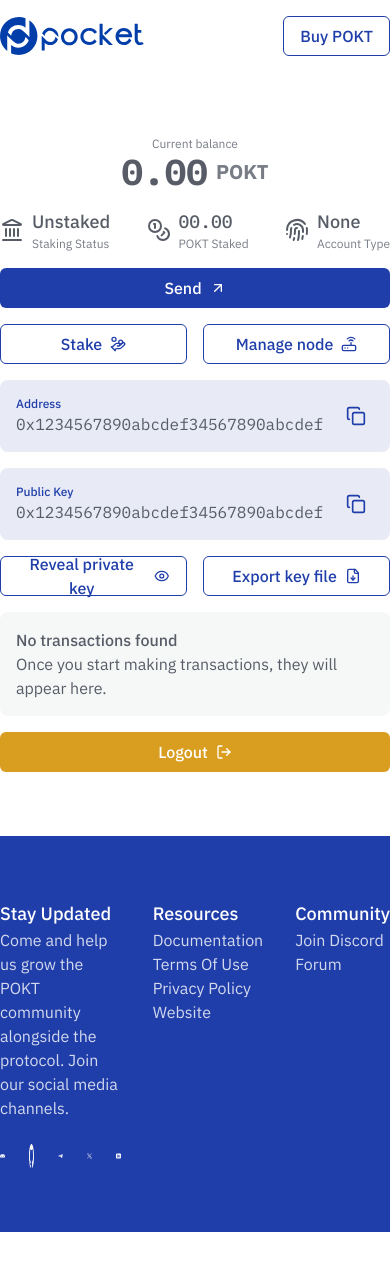
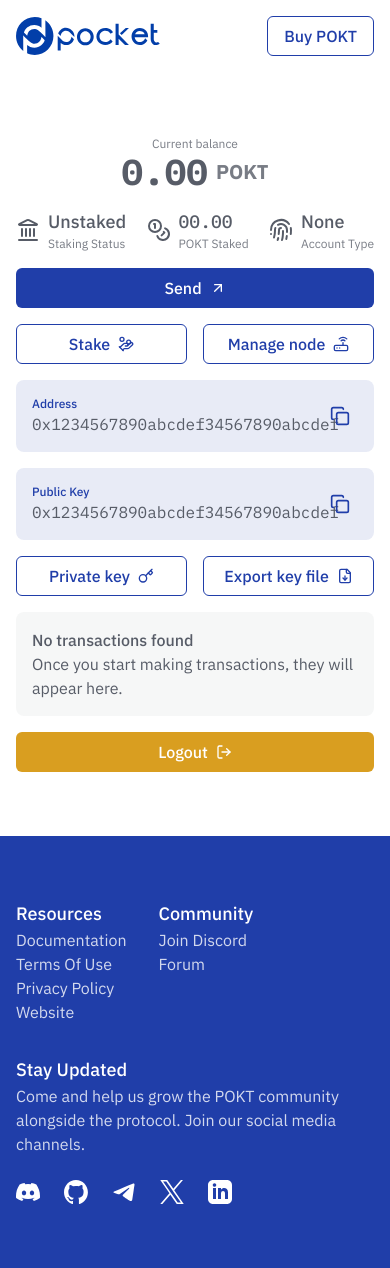
Before and after one commit to pokt-network/web-wallet-v2, a React (Vite) app: page /wallet in a window 390 px wide. Before the commit the page ends 1232 px from the top, so only its background shows below. Built offline with nearby package versions, Linux system fonts and the light colour scheme.

Commit message:
chore: replaces divs with Container component for better responsiveness

```diff
--- a/src/components/footer.tsx
+++ b/src/components/footer.tsx
@@ -1,7 +1,7 @@
 export function Footer(): JSX.Element {
   return (
-    <div className="bg-pocket-blue text-white py-16">
-      <div className="flex justify-between max-w-3xl mx-auto gap-8">
+    <div className="bg-pocket-blue text-white py-16 px-4">
+      <div className="flex lg:flex-row flex-col-reverse justify-between max-w-3xl mx-auto gap-8">
         <div>
           <div>
             <h3 className="font-medium text-lg">Stay Updated</h3>
--- a/src/components/header.tsx
+++ b/src/components/header.tsx
@@ -2,7 +2,7 @@
 
 export function Header(): JSX.Element {
   return (
-    <div className="py-4 w-full max-w-3xl mx-auto flex items-center justify-between">
+    <div className="py-4 w-full max-w-3xl mx-auto flex items-center justify-between px-4 lg:px-0">
       <img src="/images/logo.svg" alt="logo" className="w-36" />
       <Button variant="outline">Buy POKT</Button>
     </div>
--- a/src/pages/create-wallet.tsx
+++ b/src/pages/create-wallet.tsx
@@ -6,6 +6,7 @@
 import { Title } from "@/components/title";
 import { Alert } from "@/components/alert";
 import { Button } from "@/components/button";
+import { Container } from "@/components/container";
 import { useAccount } from "@/context/account-context";
 import { KeyManager } from "@pokt-foundation/pocketjs-signer";
 
@@ -29,7 +30,7 @@
   }
 
   return (
-    <div className="max-w-md mx-auto text-pocket-gray flex flex-col gap-4">
+    <Container>
       <Title>Create Wallet</Title>
 
       <p>Create a passphrase to protect your wallet.</p>
@@ -68,6 +69,6 @@
           Import Wallet
         </Link>
       </p>
-    </div>
+    </Container>
   );
 }
--- a/src/pages/download-wallet.tsx
+++ b/src/pages/download-wallet.tsx
@@ -5,6 +5,7 @@
 import { Title } from "@/components/title";
 import { Alert } from "@/components/alert";
 import { Button } from "@/components/button";
+import { Container } from "@/components/container";
 import { useAccount } from "@/context/account-context";
 import {
   AlertDialog,
@@ -29,7 +30,7 @@
   }
 
   return (
-    <div className="max-w-md mx-auto text-pocket-gray text-center flex flex-col gap-4">
+    <Container>
       <Title>Download Key File</Title>
 
       <p className="text-left">Download the key file to continue</p>
@@ -81,7 +82,7 @@
           </AlertDialogFooter>
         </AlertDialogContent>
       </AlertDialog>
-    </div>
+    </Container>
   );
 }
 
--- a/src/pages/home.tsx
+++ b/src/pages/home.tsx
@@ -6,7 +6,7 @@
 
 export function Home(): JSX.Element {
   return (
-    <div className="max-w-sm mx-auto text-center flex flex-col gap-4">
+    <div className="max-w-sm mx-auto text-center flex flex-col gap-4 py-16 px-4 lg:px-0">
       <Title>
         Welcome to
         <br />
--- a/src/pages/import-wallet.tsx
+++ b/src/pages/import-wallet.tsx
@@ -5,10 +5,11 @@
 import { Input } from "@/components/input";
 import { Title } from "@/components/title";
 import { Button } from "@/components/button";
+import { Container } from "@/components/container";
 
 export function ImportWallet(): React.ReactNode {
   return (
-    <div className="max-w-md mx-auto text-pocket-gray flex flex-col gap-4 w-full">
+    <Container>
       <Title>Import Wallet</Title>
 
       <p className="text-center">Select a method to access your account</p>
@@ -57,6 +58,6 @@
           {"Create Wallet"}
         </Link>
       </p>
-    </div>
+    </Container>
   );
 }
--- a/src/pages/wallet.tsx
+++ b/src/pages/wallet.tsx
@@ -3,22 +3,22 @@
   ArrowUpRight,
   Coins,
   Copy,
-  Eye,
   FileDown,
   Fingerprint,
   HandCoins,
+  Key,
   Landmark,
   LogOut,
   Router,
 } from "lucide-react";
 
 import { Button } from "@/components/button";
+import { Container } from "@/components/container";
 
 export function Wallet(): React.ReactNode {
   return (
-    <div className="max-w-md w-full mx-auto text-pocket-gray py-16">
-      <div className="flex flex-col gap-4 w-full">
-        <div className="">
+    <Container>
+      <div>
         <p className="opacity-80 text-xs text-center">Current balance</p>
         <div className="font-bold text-center flex gap-2 items-center justify-center">
           <div className="font-mono text-4xl">0.00</div>
@@ -87,8 +87,8 @@
 
       <div className="flex gap-4">
         <Button className="w-full gap-2" variant="outline">
-            <p>Reveal private key</p>
-            <Eye className="w-4 h-4" />
+          <p>Private key</p>
+          <Key className="w-4 h-4" />
         </Button>
         <Button className="w-full gap-2" variant="outline">
           <p>Export key file</p>
@@ -106,7 +106,6 @@
         Logout
         <LogOut className="w-4 h-4" />
       </Button>
-      </div>
-    </div>
+    </Container>
   );
 }
```
Lines whose indentation alone changed are shown as unchanged.
